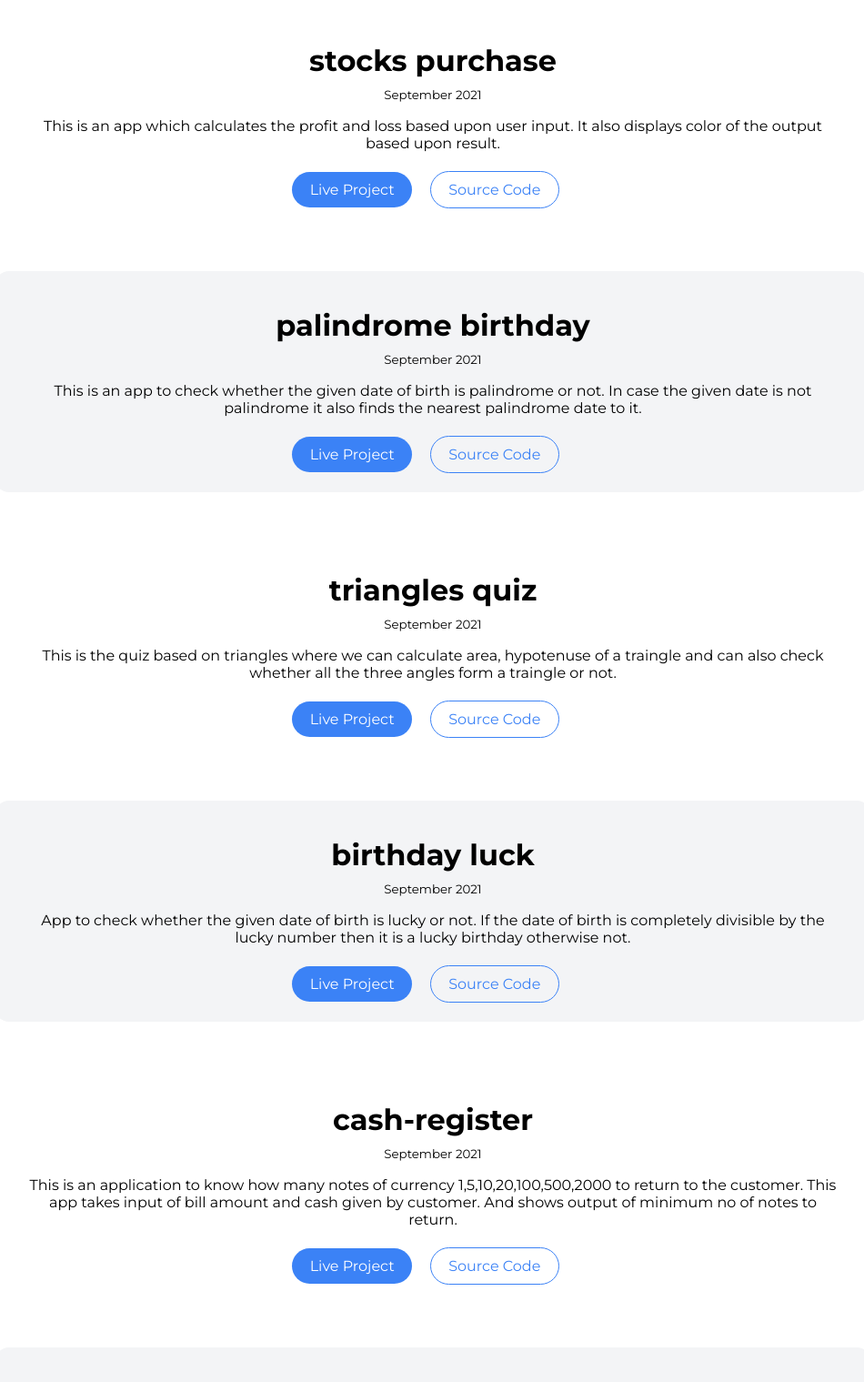
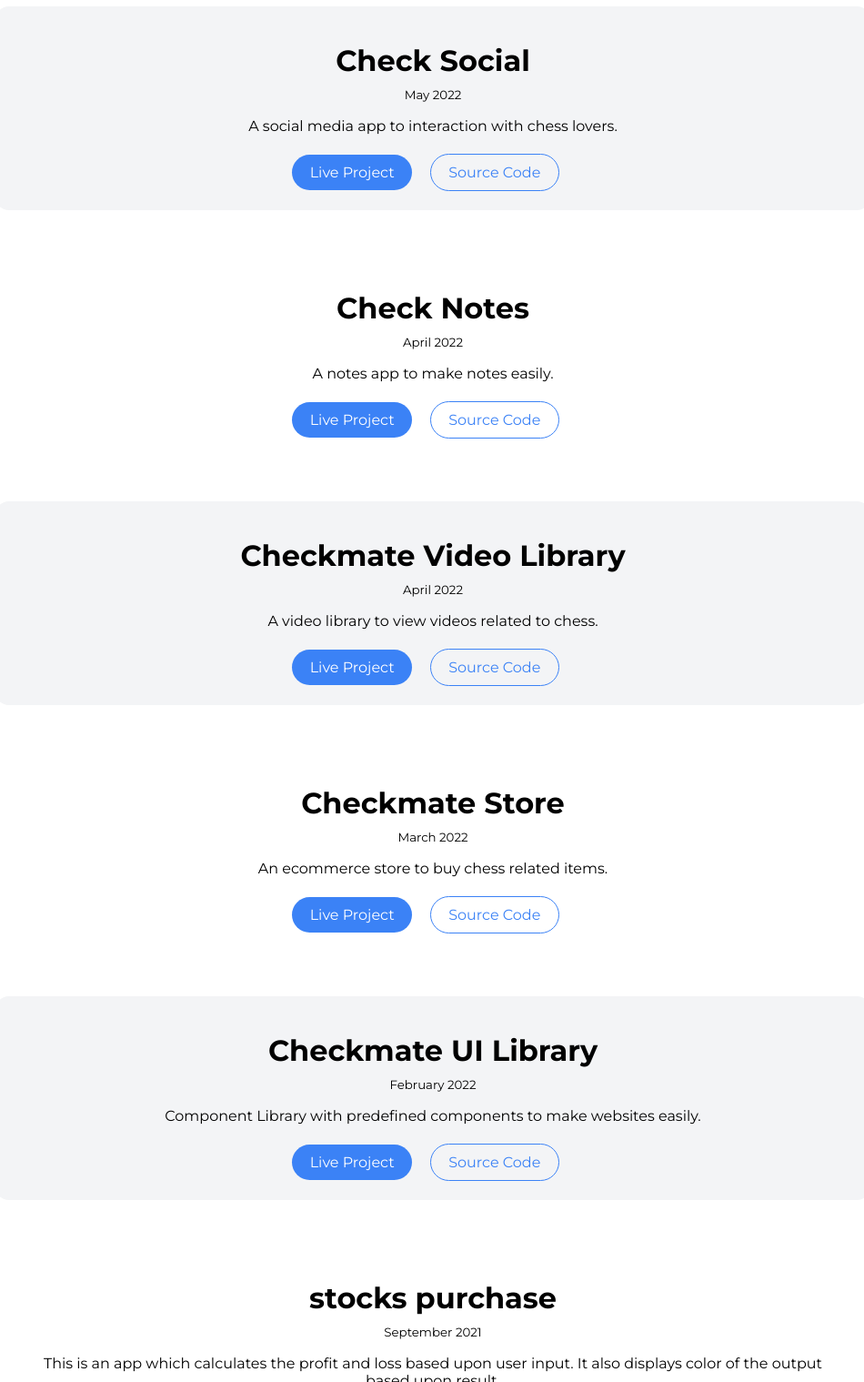
Before and after one commit to AtulPant2704/atulpant-site, a plain HTML site: page projects.html in a window 1280 px wide. Shown: the part 340-1859 px from the top of the page at 91% size, without its empty margins (164-1114 px from the left). Drawn offline with Linux system fonts and the light colour scheme.

Commit message:
feat: add more projects

```diff
--- a/projects.html
+++ b/projects.html
@@ -1,10 +1,10 @@
 <!DOCTYPE html>
 <html lang="en">
   <head>
-    <meta charset="UTF-8">
-    <meta http-equiv="X-UA-Compatible" content="IE=edge">
-    <meta name="viewport" content="width=device-width, initial-scale=1.0">
-    <link rel="stylesheet" href="/styles.css">
+    <meta charset="UTF-8" />
+    <meta http-equiv="X-UA-Compatible" content="IE=edge" />
+    <meta name="viewport" content="width=device-width, initial-scale=1.0" />
+    <link rel="stylesheet" href="/styles.css" />
     <title>projects | atulpant</title>
   </head>
   <body>
@@ -23,9 +23,57 @@
       </ul>
     </nav>
     <header class="hero">
-        <h1 class="hero-heading">my <span class="heading-inverted"> projects</span></h1>
+      <h1 class="hero-heading">
+        my
+        <span class="heading-inverted"> projects</span>
+      </h1>
     </header>
     <ul class="list-non-bullet">
+      <li>
+        <div class="showcase-list container container-center ow">
+          <h1>Check Social</h1>
+          <small>May 2022</small>
+          <p>A social media app to interaction with chess lovers.</p>
+          <a class="link link-primary" href="https://check-social.netlify.app/" target="_blank">Live Project</a>
+          <a class="link link-secondary" href="https://github.com/AtulPant2704/check-social" target="_blank">Source Code</a>
+        </div>
+      </li>
+      <li>
+        <div class="showcase-list container container-center">
+          <h1>Check Notes</h1>
+          <small>April 2022</small>
+          <p>A notes app to make notes easily.</p>
+          <a class="link link-primary" href="https://check-notes.netlify.app/" target="_blank">Live Project</a>
+          <a class="link link-secondary" href="https://github.com/AtulPant2704/check-notes-react" target="_blank">Source Code</a>
+        </div>
+      </li>
+      <li>
+        <div class="showcase-list container container-center ow">
+          <h1>Checkmate Video Library</h1>
+          <small>April 2022</small>
+          <p>A video library to view videos related to chess.</p>
+          <a class="link link-primary" href="https://checkmate-stream.netlify.app/" target="_blank">Live Project</a>
+          <a class="link link-secondary" href="https://github.com/AtulPant2704/Checkmate-Video-Library" target="_blank">Source Code</a>
+        </div>
+      </li>
+      <li>
+        <div class="showcase-list container container-center">
+          <h1>Checkmate Store</h1>
+          <small>March 2022</small>
+          <p>An ecommerce store to buy chess related items.</p>
+          <a class="link link-primary" href="https://checkmate-store.netlify.app/" target="_blank">Live Project</a>
+          <a class="link link-secondary" href="https://github.com/AtulPant2704/checkmate-store" target="_blank">Source Code</a>
+        </div>
+      </li>
+      <li>
+        <div class="showcase-list container container-center ow">
+          <h1>Checkmate UI Library</h1>
+          <small>February 2022</small>
+          <p>Component Library with predefined components to make websites easily.</p>
+          <a class="link link-primary" href="https://checkmate-ui.netlify.app/" target="_blank">Live Project</a>
+          <a class="link link-secondary" href="https://github.com/AtulPant2704/CheckmateUI" target="_blank">Source Code</a>
+        </div>
+      </li>
       <li>
         <div class="showcase-list container container-center">
           <h1>stocks purchase</h1>
@@ -66,7 +114,10 @@
         <div class="showcase-list container container-center">
           <h1>cash-register</h1>
           <small>September 2021</small>
-                <p>This is an application to know how many notes of currency 1,5,10,20,100,500,2000 to return to the customer. This app takes input of bill amount and cash given by customer. And shows output of minimum no of notes to return.</p>
+          <p>
+            This is an application to know how many notes of currency 1,5,10,20,100,500,2000 to return to the customer. This app takes input of bill amount and cash given by customer. And shows output
+            of minimum no of notes to return.
+          </p>
           <a class="link link-primary" href="https://cashregisterbuild.netlify.app/" target="_blank">Live Project</a>
           <a class="link link-secondary" href="https://github.com/AtulPant2704/cash-register" target="_blank">Source Code</a>
         </div>
@@ -120,7 +171,10 @@
         <div class="showcase-list container container-center">
           <h1>how well do you know me?</h1>
           <small>September 2021</small>
-                <p>A CLI app built with <strong>nodeJS</strong>. You can send this to your friends this to find out who really knows you</p>
+          <p>
+            A CLI app built with
+            <strong>nodeJS</strong>. You can send this to your friends this to find out who really knows you
+          </p>
           <a class="link link-primary" href="https://replit.com/@atulpant/friendsquiz-1#index.js?embed=1&output=1" target="_blank">Live Project</a>
           <a class="link link-secondary" href="https://github.com/AtulPant2704/friendsquiz" target="_blank">Source Code</a>
         </div>
@@ -130,21 +184,14 @@
       <div class="footer-header">Social media presence</div>
       <ul class="social-links list-non-bullet">
         <li class="list-item-inline">
-                <a class="link" href="https://github.com/AtulPant2704" target="_blank">
-                    github
-                </a>
+          <a class="link" href="https://github.com/AtulPant2704" target="_blank"> github </a>
         </li>
         <li class="list-item-inline">
-                <a class="link" href="https://linkedin.com/in/atulpant27" target="_blank">
-                    linkedin
-                </a>
+          <a class="link" href="https://linkedin.com/in/atulpant27" target="_blank"> linkedin </a>
         </li>
         <li class="list-item-inline">
-                <a class="link" href="https://twitter.com/AtulPant2704" target="_blank">
-                    twitter
-                </a>
+          <a class="link" href="https://twitter.com/AtulPant2704" target="_blank"> twitter </a>
         </li>
-
       </ul>
     </footer>
   </body>
```
Lines whose indentation alone changed are shown as unchanged.
